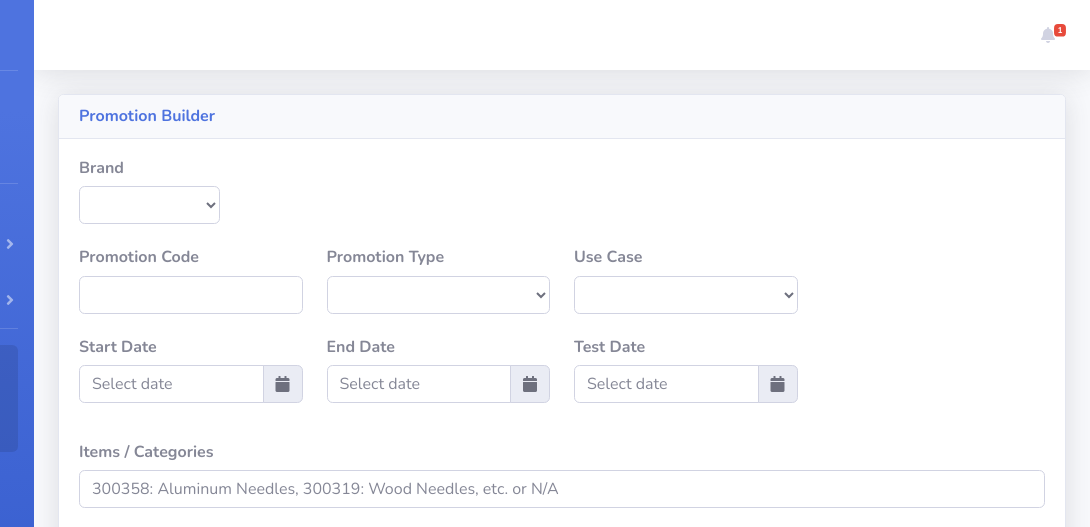
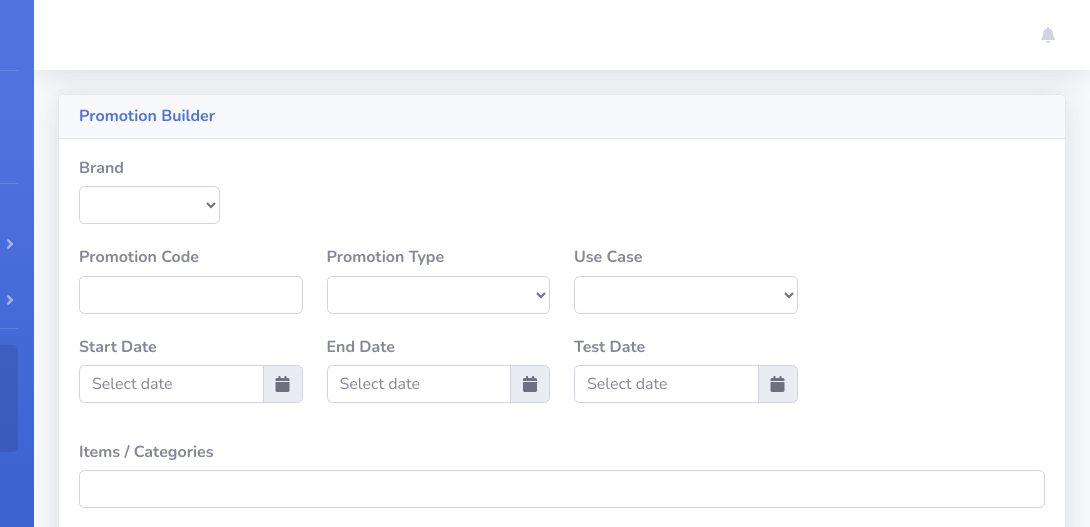
Before and after one commit to Premier-Needle-Arts/craftsmktg.com, a website built with Parcel: page index.html in a window 1280 px wide. Shown: the top 527 px of the page, 190-1280 px from the left. Built offline with nearby package versions, Linux system fonts and the light colour scheme.

Commit message:
text edit

```diff
--- a/index.html
+++ b/index.html
@@ -140,7 +140,7 @@
                                 data-toggle="dropdown" aria-haspopup="true" aria-expanded="false">
                                 <i class="fas fa-bell fa-fw"></i>
                                 <!-- Counter - Alerts -->
-                                <span class="badge badge-danger badge-counter">1</span>
+                                <span class="badge badge-danger badge-counter"></span>
                             </a>
                             <!-- Dropdown - Alerts -->
                             <div class="dropdown-list dropdown-menu dropdown-menu-right shadow animated--grow-in"
@@ -316,7 +316,7 @@
                                                 <h6 class="m-0"><b>Items / Categories</b></h6>
                                             </div>
                                             <div class="input">
-                                                <input class="form-control" id="item-input" type="text" value="" placeholder="300358: Aluminum Needles, 300319: Wood Needles, etc. or N/A " required>
+                                                <input class="form-control" id="item-input" type="text" value="" required>
                                             </div>
                                         </div>
 
```
Also changed, not shown: utm.html (+1 -1 lines).
